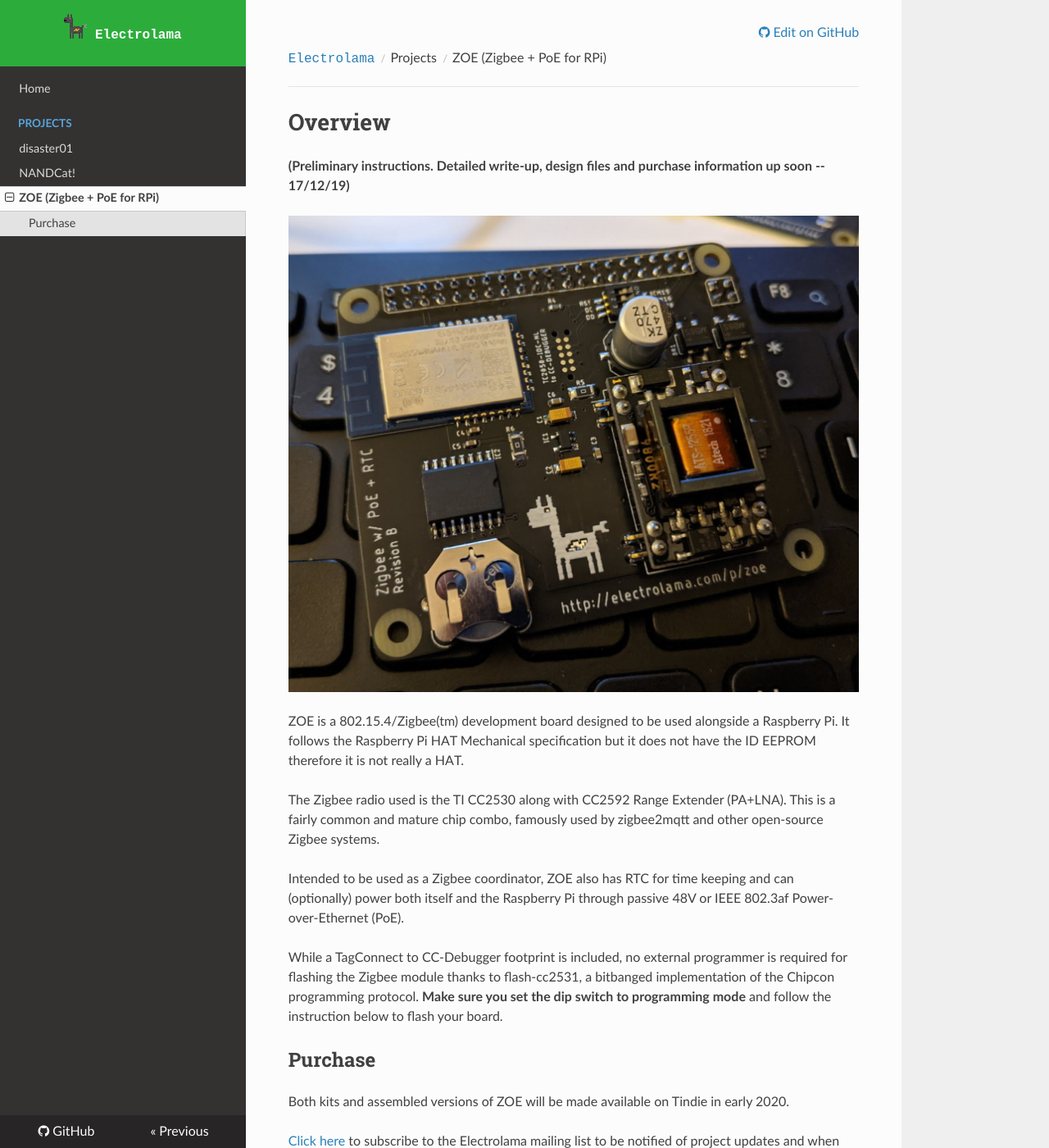
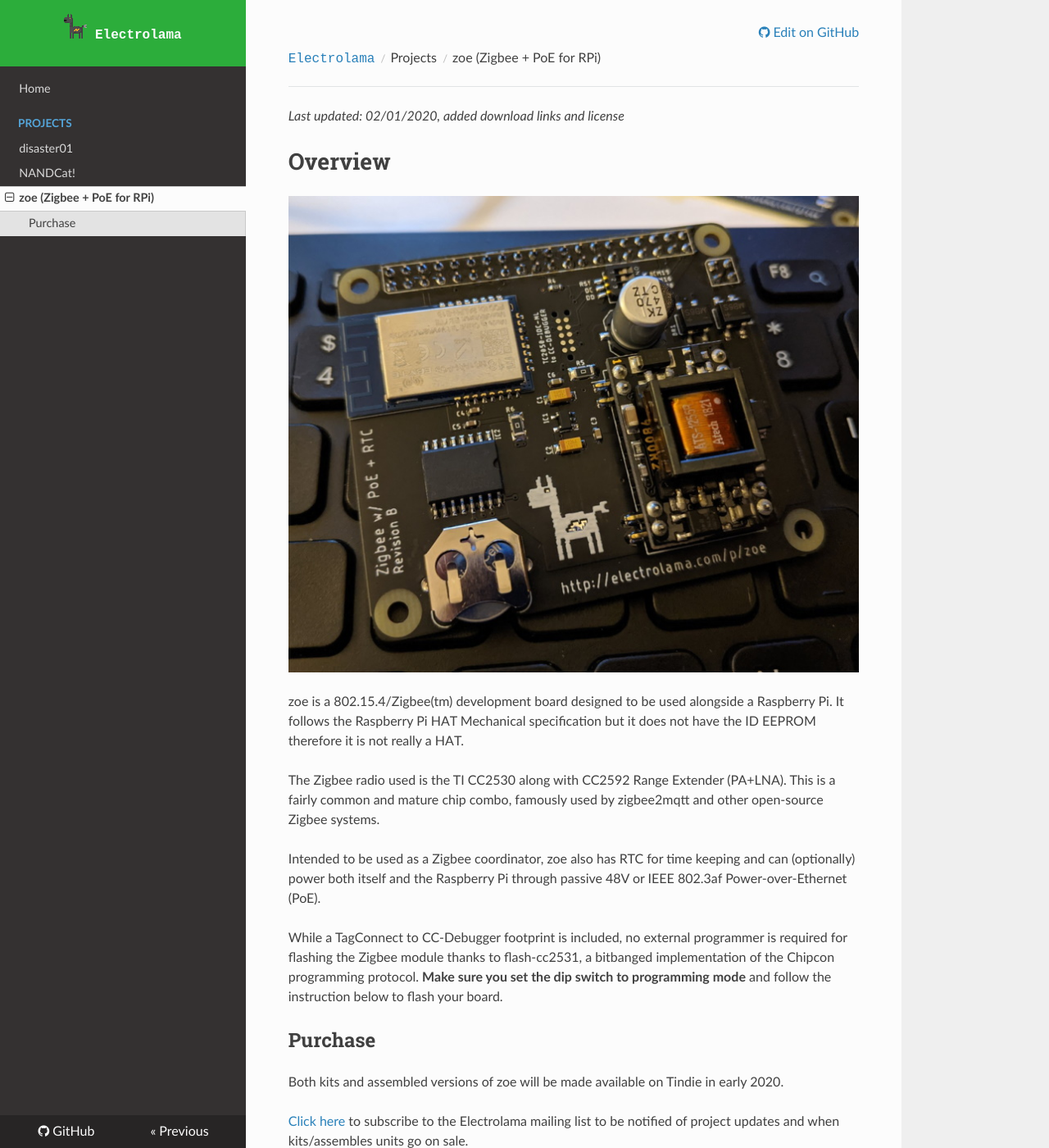
Before and after one commit to paul-jewell/docs, an MkDocs documentation site: the page built from docs/projects/zoe.md, in a window 1280 px wide and 1400 px high. Shown: the whole window at 82% size. Built offline with MkDocs 1.6.1, drawn with Linux system fonts in a browser that asks for light colours; nearby versions of some CDN libraries; some of the changed text lies outside the part shown.

```diff
--- a/docs/projects/zoe.md
+++ b/docs/projects/zoe.md
@@ -1,23 +1,23 @@
-title: ZOE (Zigbee + PoE for RPi)
+title: zoe (Zigbee + PoE for RPi)
+
+*Last updated: 02/01/2020, added download links and license*
 
 # Overview
 
-**(Preliminary instructions. Detailed write-up, design files and purchase information up soon -- 17/12/19)**
+![zoe, Revision B](/_assets/zoe.jpg)
 
-![ZOE, Revision B](/_assets/zoe.jpg)
-
-ZOE is a 802.15.4/Zigbee(tm) development board designed to be used alongside a Raspberry Pi. It follows the Raspberry Pi HAT Mechanical specification but it does not have the ID EEPROM therefore it is not really a HAT.
+zoe is a 802.15.4/Zigbee(tm) development board designed to be used alongside a Raspberry Pi. It follows the Raspberry Pi HAT Mechanical specification but it does not have the ID EEPROM therefore it is not really a HAT.
 
 The Zigbee radio used is the TI CC2530 along with CC2592 Range Extender (PA+LNA). This is a fairly common and mature chip combo, famously used by zigbee2mqtt and other open-source Zigbee systems.
 
-Intended to be used as a Zigbee coordinator, ZOE also has RTC for time keeping and can (optionally) power both itself and the Raspberry Pi through passive 48V or IEEE 802.3af Power-over-Ethernet (PoE).
+Intended to be used as a Zigbee coordinator, zoe also has RTC for time keeping and can (optionally) power both itself and the Raspberry Pi through passive 48V or IEEE 802.3af Power-over-Ethernet (PoE).
 
 While a TagConnect to CC-Debugger footprint is included, no external programmer is required for flashing the Zigbee module thanks to flash-cc2531, a bitbanged implementation of the Chipcon programming protocol. **Make sure you set the dip switch to programming mode** and follow the instruction below to flash your board.
 
 
 ## Purchase
 
-Both kits and assembled versions of ZOE will be made available on Tindie in early 2020.
+Both kits and assembled versions of zoe will be made available on Tindie in early 2020.
 
 [Click here](https://mailchi.mp/1746be86dd81/electrolama) to subscribe to the Electrolama mailing list to be notified of project updates and when kits/assembles units go on sale.
 
@@ -157,12 +157,17 @@ Read date/time back from RTC:
 
 # Downloads
 
-(will be added soon)
+  - EAGLE source files in [electrolama/zoe](https://github.com/electrolama/zoe)
+  - [Schematic (pdf), Revision C](/_assets/zoe-revC-schematic.pdf)
 
 
 # Changelog
 
-(will be added soon)
+In the repo, [click here](https://github.com/electrolama/zoe/blob/master/CHANGELOG.md).
+
+# License
+
+zoe is designed by Electrolama / Omer Kilic and licensed under the [Solderpad Hardware License 2.0](https://solderpad.org/licenses/SHL-2.0/).
 
 # Contact
 
```
Also changed, not shown: 1 other file.
